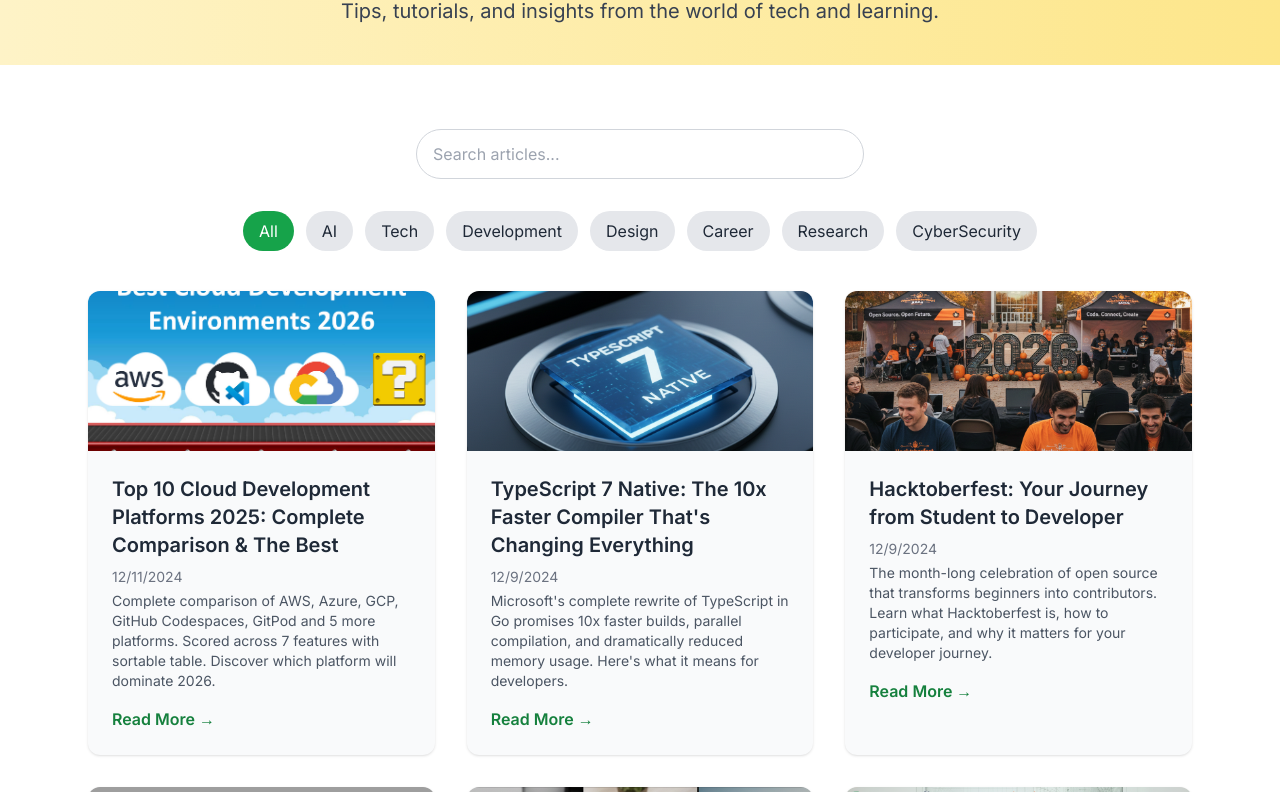
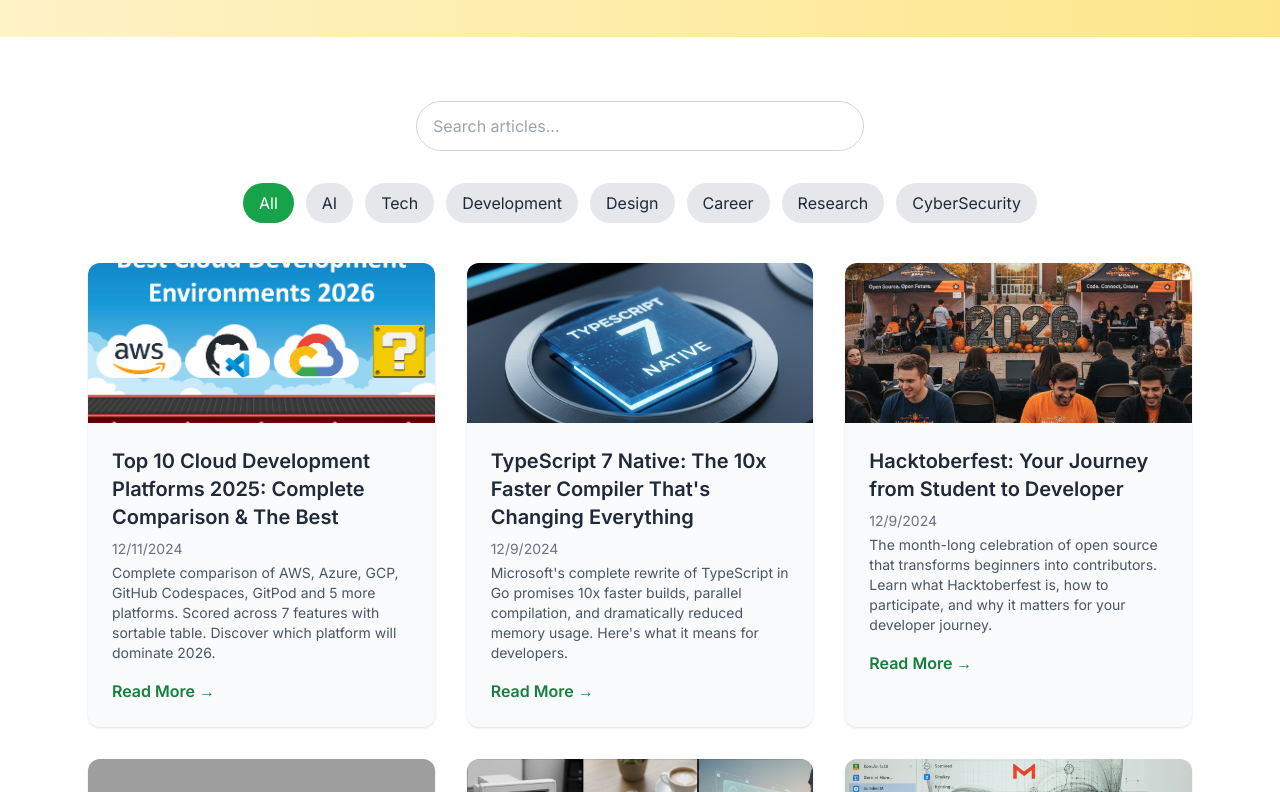
Before and after one commit to CSwebD/skill-maps.com, a website: page blog.html in a window 1280 px wide. Shown: the part 203-995 px from the top of the page. Drawn offline with nearby package versions, Linux system fonts and the light colour scheme; grey boxes are pictures that could not be loaded; files whose address does not match are found by name.

Commit message:
Update blog.html

```diff
--- a/blog.html
+++ b/blog.html
@@ -54,7 +54,6 @@
   <section class="bg-gradient-to-r from-[#fef3c7] to-[#fde68a] text-white py-10 text-center">
     <div class="max-w-3xl mx-auto px-6">
       <h1 class="text-5xl font-extrabold text-amber-800 drop-shadow mb-4">Blog</h1>
-      <p class="text-xl text-gray-700 max-w-2xl mx-auto">Tips, tutorials, and insights from the world of tech and learning.</p>
     </div>
   </section>
 
```
